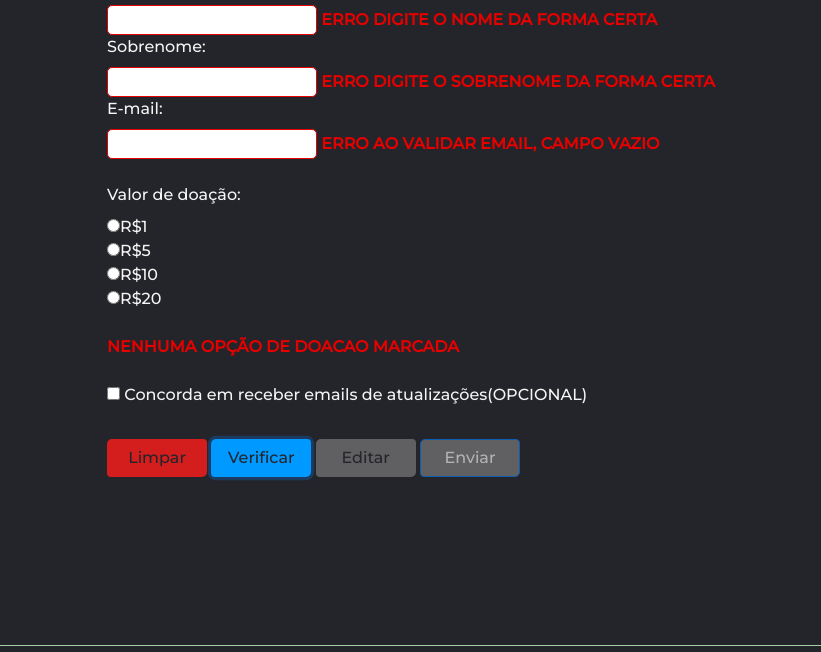
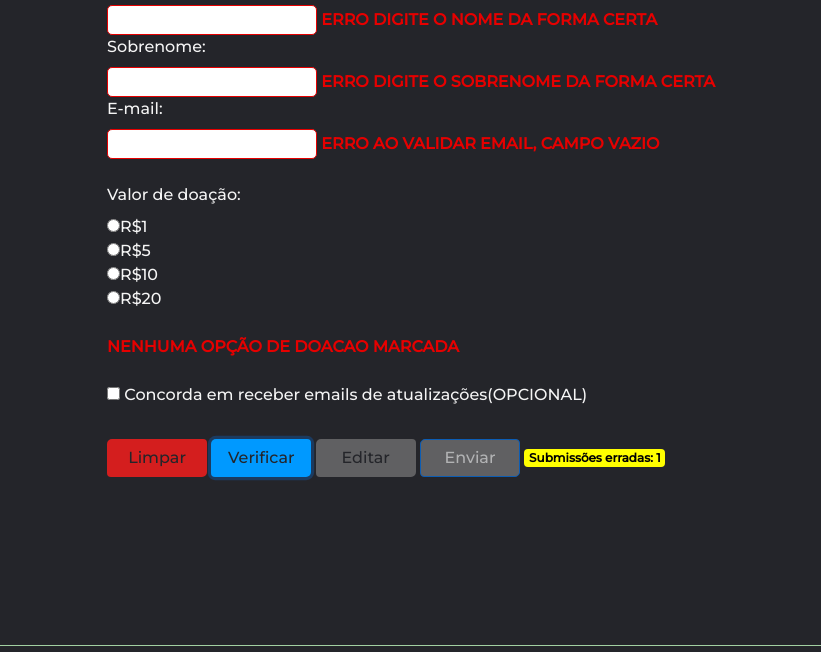
Before and after one commit to guigutox/PP3_GuilhermeFernandes, a plain HTML site: page Formulario.html in a window 1280 px wide. Both pictures are taken after a click on the button "Verificar". Shown: the part 460-1112 px from the top of the page, without its empty margins (229-1050 px from the left). Drawn offline with nearby package versions, Linux system fonts and the light colour scheme.

Commit message:
Alteração pag formulario
Atualização com badge contador de verificações erradas na pagina formulario.

```diff
--- a/Formulario.html
+++ b/Formulario.html
@@ -76,6 +76,7 @@
            <button id="btn-verifica" class="btn btn-verifica"  type="button">Verificar</button>
            <button id="btn-editar" class="btn btn-editar" type="button">Editar</button>
            <button id="btn-modal" type="button" class="btn btn-primary" data-toggle="modal" data-target="#exampleModal">Enviar</button>
+           <span class="badge badge-secondary" id="badge_new" style="background-color: yellow; color: black;">Submissões erradas: </span>
         </div>
 
 
--- a/JavaScript/ScriptFormulario.js
+++ b/JavaScript/ScriptFormulario.js
@@ -19,12 +19,14 @@ btnEditar.addEventListener('click', religar);
 btnValidar.addEventListener('click', validarForm)
 
 const validou = false;
+var contador = 0;
 
 
 function validarForm(){
 
 
     var formValido = true;
+
     event.preventDefault();
     //Impede que a pagina de reload
 
@@ -83,9 +85,14 @@ function validarForm(){
         formValido = false;
     }
 
+
     erros.forEach((erro)=>{
         erro.span.textContent = erro.menssagem;
     })
+
+
+
+
 
     const resultado = document.getElementById("spanResultado");
 
@@ -121,6 +128,10 @@ function validarForm(){
         </table>
     `
         btnLimpar.disabled = true;
+    }else{
+        contador++;
+        document.querySelector('#badge_new').textContent = "Submissões erradas: "+ contador;
+        console.log(contador);
     }
 
 }
```
